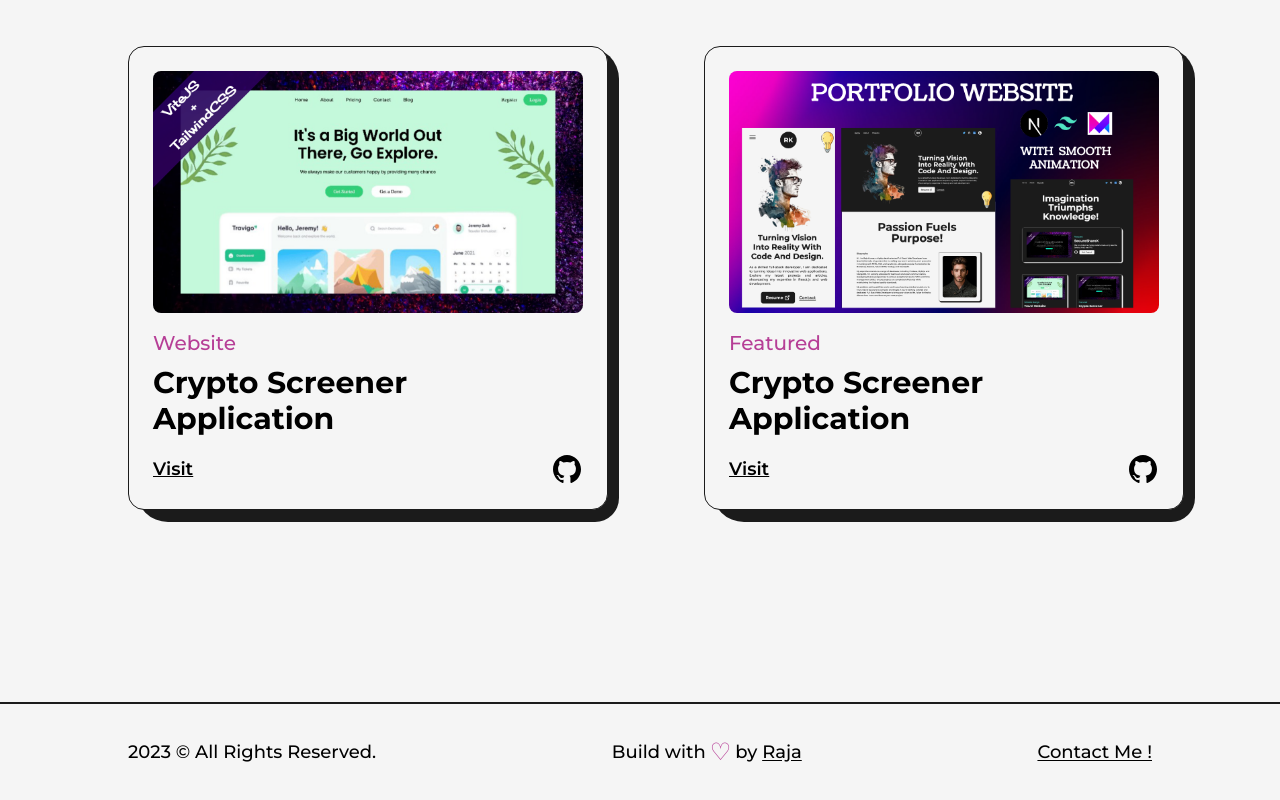
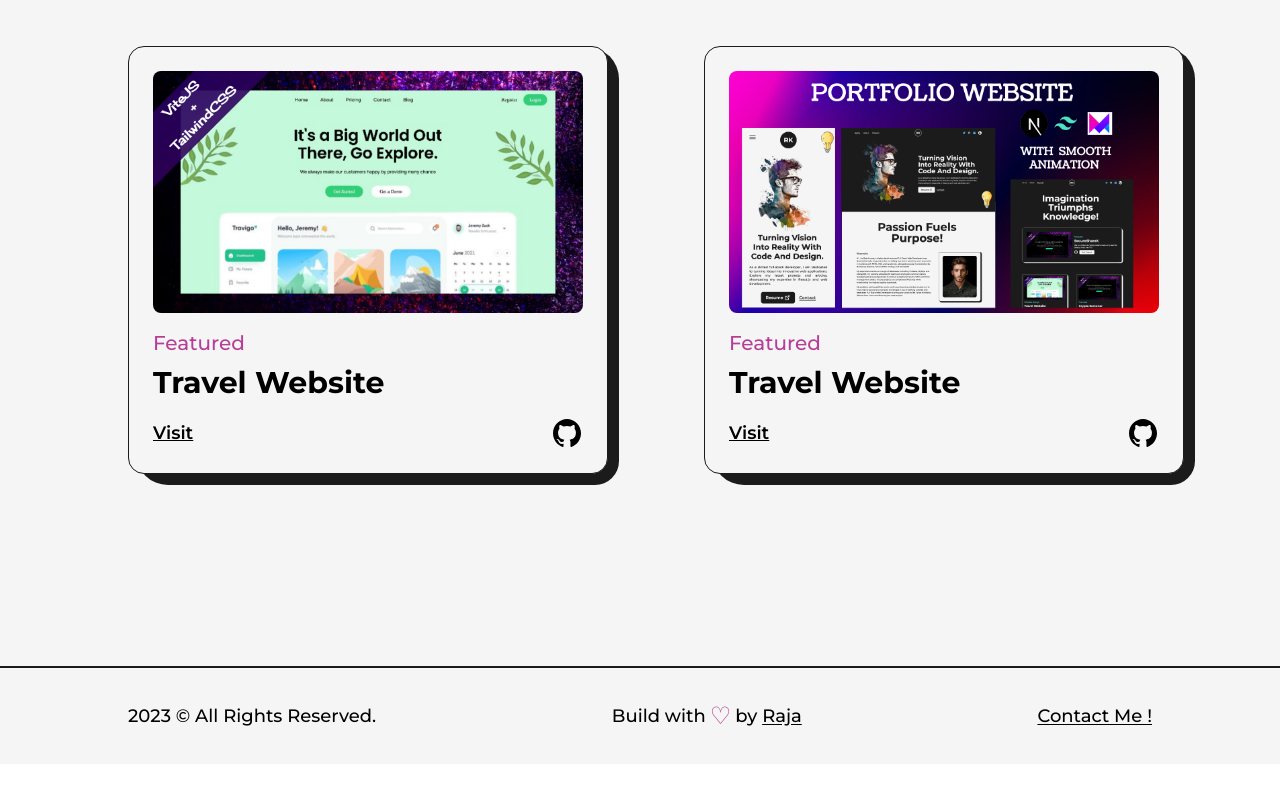
Before and after one commit to Raja543/Next.js-Portfolio, a Next.js app: page /projects in a window 1280 px wide. Shown: the part 2029-2829 px from the top of the page. After the commit the page ends 2793 px from the top, so only its background shows below. Built offline with nearby package versions, Linux system fonts and the light colour scheme.

Commit message:
adding 1 project details

```diff
--- a/src/pages/projects.js
+++ b/src/pages/projects.js
@@ -185,19 +185,19 @@ const projects = () => {
             </div>
             <div className="col-span-6 sm:col-span-12">
               <Project
-                type="Website"
-                title="Crypto Screener Application"
+                type="Featured"
+                title="Travel Website"
                 img={Projectimg1}
-                link="https://ecommerce-website-raj.netlify.app/"
+                link=""
                 github=" /"
               />
             </div>
             <div className="col-span-6 sm:col-span-12">
               <Project
                 type="Featured"
-                title="Crypto Screener Application"
+                title="Travel Website"
                 img={Projectimg2}
-                link="https://ecommerce-website-raj.netlify.app/"
+                link=""
                 github=" /"
               />
             </div>
```
